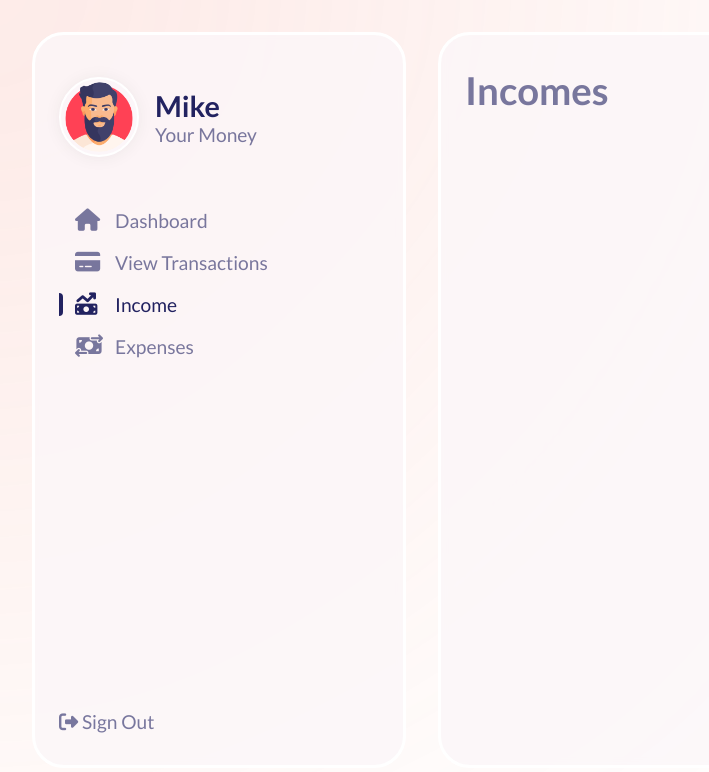
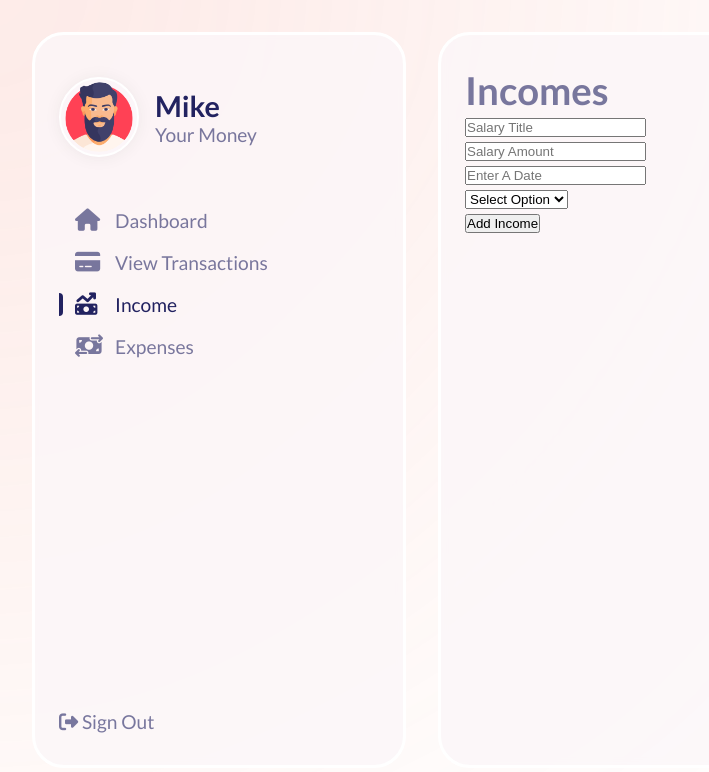
Before and after one commit to mhs170/BudgetBuddy, a React (Create React App) app in the folder frontend/: page / in a window 1280 px wide. Both pictures are taken after a click on the item "Income". Shown: the top 772 px of the page, without its empty margins (0-709 px from the left). Built offline with nearby package versions, Linux system fonts and the light colour scheme.

Commit message:
finished income form

```diff
--- a/frontend/src/Components/Form/Form.js
+++ b/frontend/src/Components/Form/Form.js
@@ -1,11 +1,15 @@
 import React, { useState } from "react";
 import styled from 'styled-components'
+import DatePicker from 'react-datepicker';
+import 'react-datepicker/dist/react-datepicker.css';
+import { useGlobalContext } from "../../Context/globalContext";
 
 function Form() {
+    const {addIncome} = useGlobalContext()
     const [inputState, setInputState] = useState ({
         title: '',
         amount: '',
-        date: '',
+        date: null,
         category: '',
         description: '',
     })
@@ -16,8 +20,13 @@ function Form() {
         setInputState({...inputState, [name]: e.target.value})
     }
 
+    const handleSubmit = e => {
+        e.preventDefault()
+        addIncome(inputState)
+    }
+
     return (
-        <FromStyled>
+        <FromStyled onSubmit={handleSubmit}>
             <div className="input-control">
                 <input
                 type="text"
@@ -26,6 +35,41 @@ function Form() {
                 placeholder="Salary Title"
                 onChange={handleInput('title')}
                 />
+            </div>
+            <div className="input-control">
+                <input
+                type="text"
+                value={amount}
+                name={'amount'}
+                placeholder="Salary Amount"
+                onChange={handleInput('amount')}
+                />
+            </div>
+            <div className="input-control">
+                <DatePicker
+                    id='date'
+                    placeholderText='Enter A Date'
+                    selected={date}
+                    dateFormat="dd/MM/yyyy"
+                    onChange={(date) => {
+                        setInputState({...inputState, date: date})
+                    }}
+                />
+            </div>
+            <div className="selects input-control">
+                <select required value={category} name="category" id="category" onChange={handleInput('category')}>
+                    <option value=""  disabled >Select Option</option>
+                    <option value="salary">Salary</option>
+                    <option value="freelancing">Freelancing</option>
+                    <option value="investments">Investiments</option>
+                    <option value="stocks">Stocks</option>
+                    <option value="crypto">Crypto</option>
+                    <option value="pension">Pension</option>
+                    <option value="other">Other</option>
+                </select>
+            </div>
+            <div className="submit-btn">
+                <button>Add Income</button>
             </div>
         </FromStyled>
     )
--- a/frontend/src/Components/Income/Income.js
+++ b/frontend/src/Components/Income/Income.js
@@ -2,6 +2,7 @@ import React from "react";
 import styled from "styled-components";
 import { InnerLayout } from "../../Styles/Layouts";
 import { useGlobalContext } from "../../Context/globalContext";
+import Form from '../Form/Form';
 
 function Income() {
     const {addIncome} = useGlobalContext
@@ -12,7 +13,7 @@ function Income() {
                 <div className=".income-content">
                     <div className="form-container"></div>
                     <div className="incomes">
-
+                        <Form />
                     </div>
                 </div>
             </InnerLayout>
```
Also changed, not shown: 1 other file (tests, documents, lock files or other folders).
